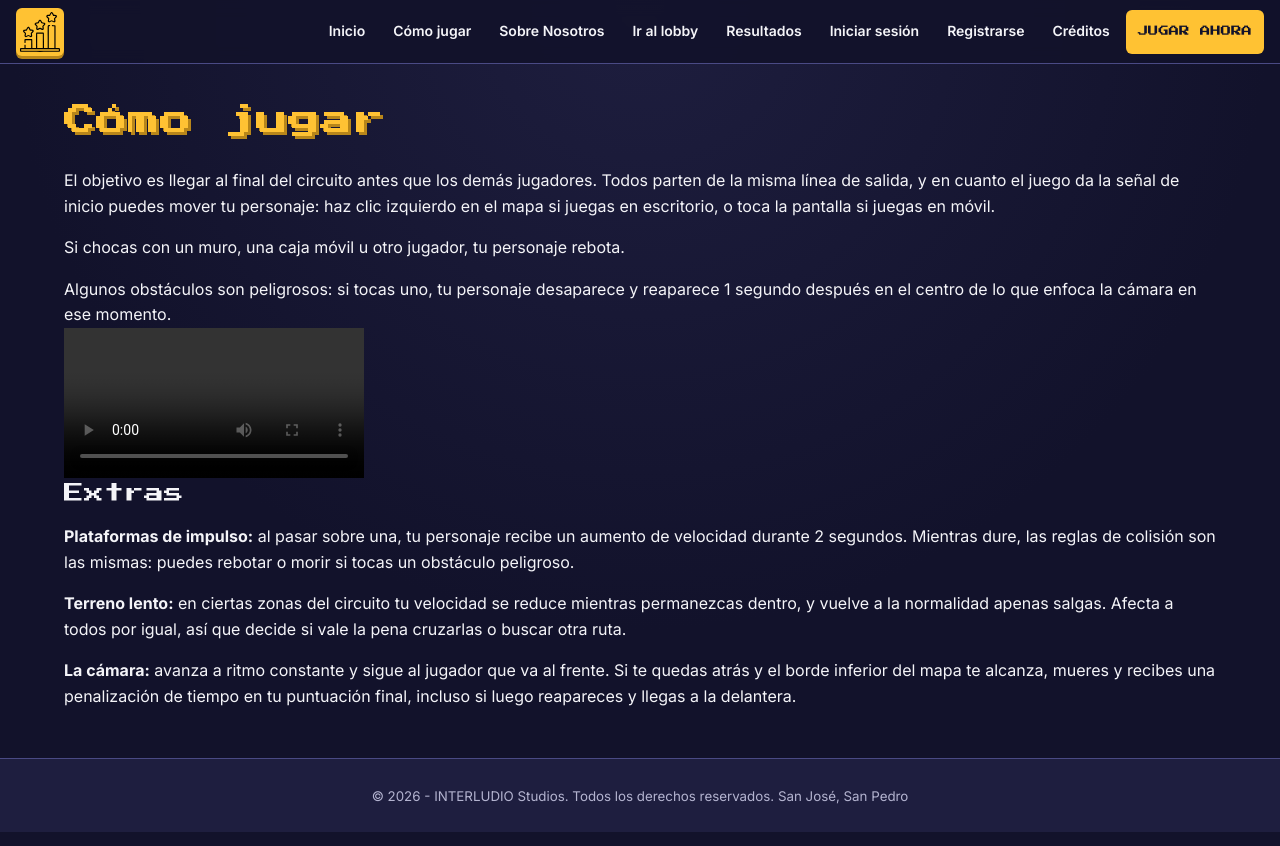
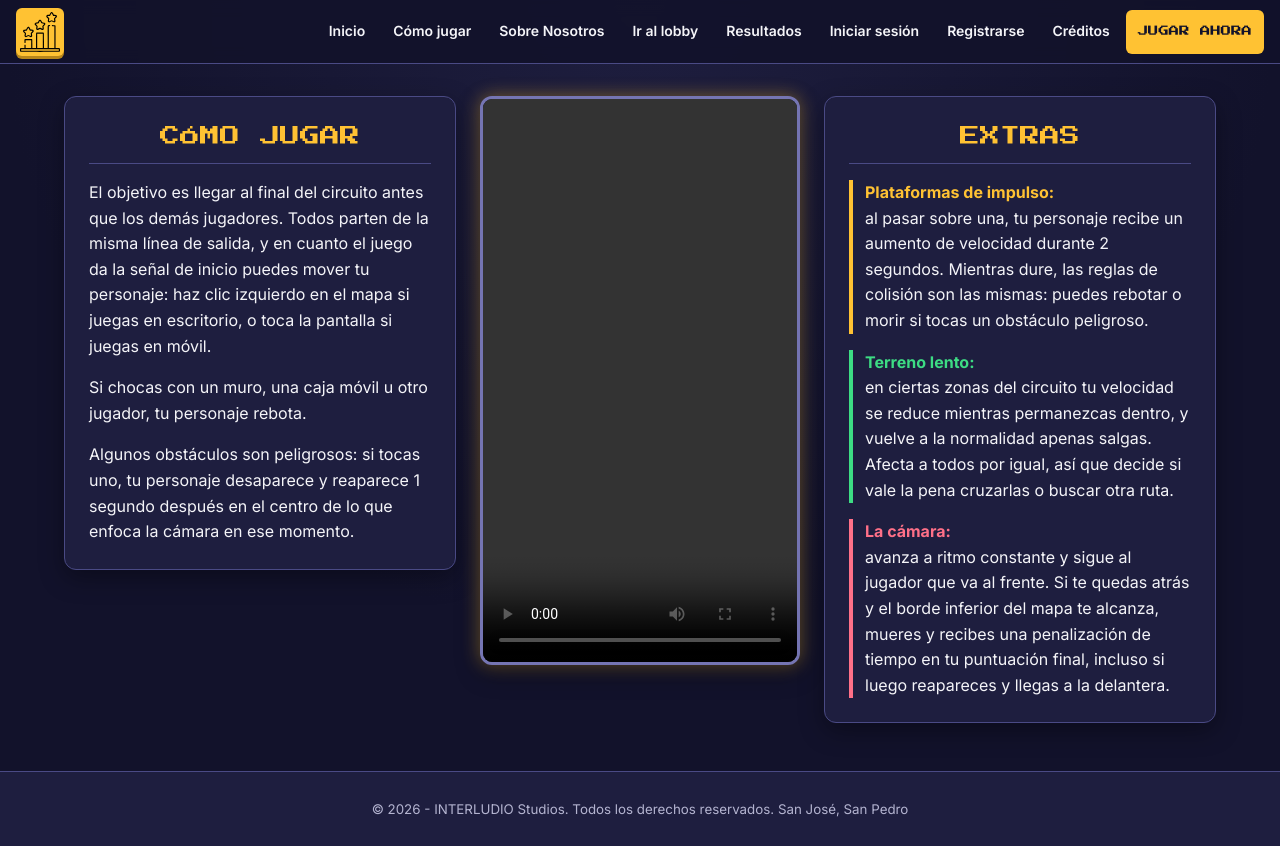
Before and after one commit to Jason-Montenegro/proyecto-C12989-C4F588-C4H386, a Next.js app in the folder frontend/: page /how-to-play in a window 1280 px wide. Built offline with nearby package versions, Linux system fonts and the light colour scheme.

Commit message:
style(how-to-play): add three-column layout with vertical video

```diff
--- /dev/null
+++ b/frontend/src/app/(main)/how-to-play/how-to-play.module.css
@@ -0,0 +1,51 @@
+/* ==========================================================================
+   Página "Cómo jugar"
+   Escritorio: tres columnas (instrucciones, video vertical, extras).
+   Móvil: las tres piezas apiladas.
+   ========================================================================== */
+.layout {
+  display: grid;
+  gap: var(--space-6);
+  align-items: start;
+}
+
+/* --- Video vertical, con las proporciones de la pista del juego --- */
+.video {
+  justify-self: center;
+  width: min(100%, 22rem);
+  aspect-ratio: 9 / 16;
+  border: 3px solid var(--color-border-strong);
+  border-radius: var(--radius-md);
+  background: var(--color-bg);
+  box-shadow: var(--shadow-card), var(--glow-primary);
+}
+
+/* --- Extras: cada uno marcado con una barra lateral y su etiqueta en
+   negrita, así no depende solo del color --- */
+.extra {
+  padding-inline-start: var(--space-3);
+  border-inline-start: 4px solid var(--extra-color);
+}
+
+.extra strong {
+  display: block;
+  color: var(--extra-color);
+}
+
+.boost {
+  --extra-color: var(--color-primary);
+}
+
+.slow {
+  --extra-color: var(--color-accent);
+}
+
+.camera {
+  --extra-color: var(--color-danger);
+}
+
+@media (width >= 64rem) {
+  .layout {
+    grid-template-columns: 1fr minmax(16rem, 20rem) 1fr;
+  }
+}
--- a/frontend/src/app/(main)/how-to-play/page.tsx
+++ b/frontend/src/app/(main)/how-to-play/page.tsx
@@ -1,8 +1,10 @@
+import styles from "./how-to-play.module.css";
+
 export default function HowToPlayPage() {
   return (
-    <main>
-      <article>
-        <h1>Cómo jugar</h1>
+    <main className={styles.layout}>
+      <article className="card">
+        <h1 className="cardTitle">Cómo jugar</h1>
         <p>
           El objetivo es llegar al final del circuito antes que los demás
           jugadores. Todos parten de la misma línea de salida, y en cuanto el
@@ -21,25 +23,25 @@ export default function HowToPlayPage() {
         </p>
       </article>
 
-      <video controls>
+      <video controls className={styles.video}>
         {/* Video explicativo con gameplay real pendiente */}
       </video>
 
-      <aside>
-        <h2>Extras</h2>
-        <p>
+      <aside className="card">
+        <h2 className="cardTitle">Extras</h2>
+        <p className={`${styles.extra} ${styles.boost}`}>
           <strong>Plataformas de impulso:</strong> al pasar sobre una, tu
           personaje recibe un aumento de velocidad durante 2 segundos. Mientras
           dure, las reglas de colisión son las mismas: puedes rebotar o morir si
           tocas un obstáculo peligroso.
         </p>
-        <p>
+        <p className={`${styles.extra} ${styles.slow}`}>
           <strong>Terreno lento:</strong> en ciertas zonas del circuito tu
           velocidad se reduce mientras permanezcas dentro, y vuelve a la
           normalidad apenas salgas. Afecta a todos por igual, así que decide si
           vale la pena cruzarlas o buscar otra ruta.
         </p>
-        <p>
+        <p className={`${styles.extra} ${styles.camera}`}>
           <strong>La cámara:</strong> avanza a ritmo constante y sigue al
           jugador que va al frente. Si te quedas atrás y el borde inferior del
           mapa te alcanza, mueres y recibes una penalización de tiempo en tu
```
